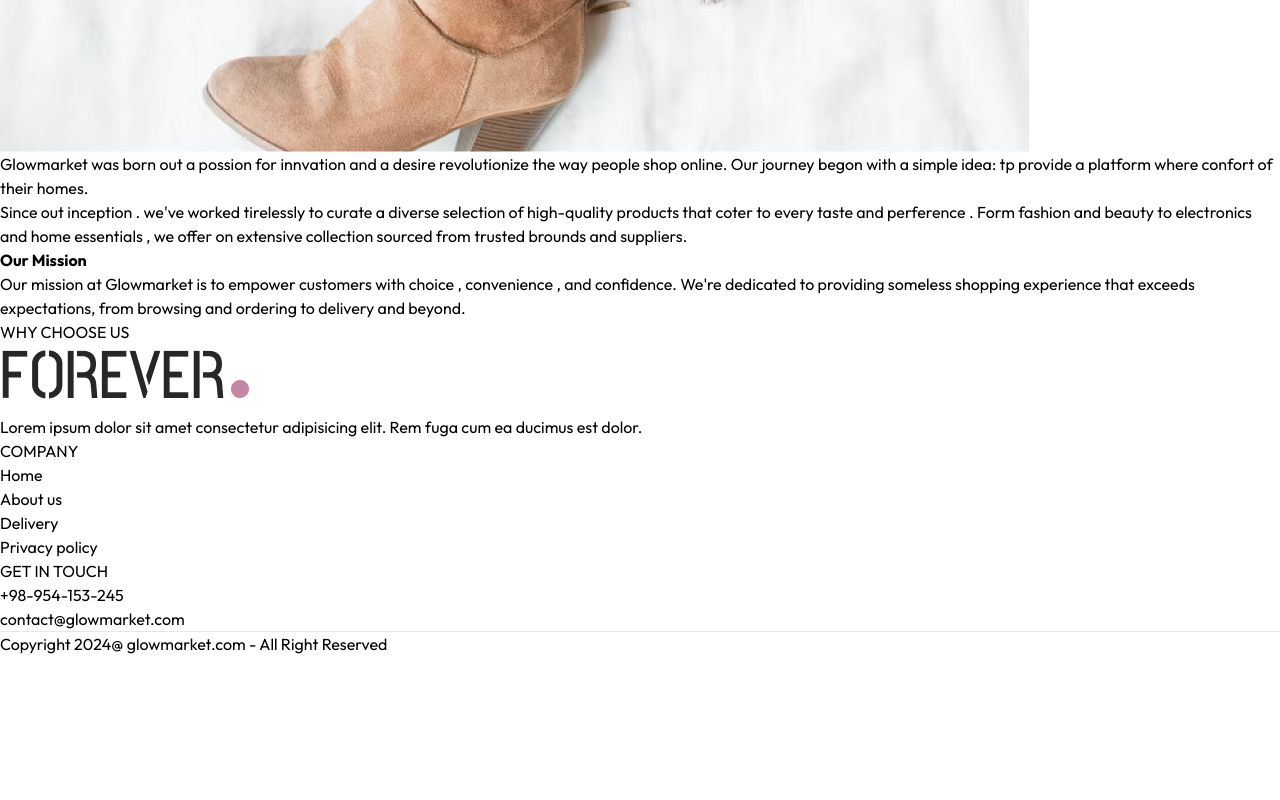
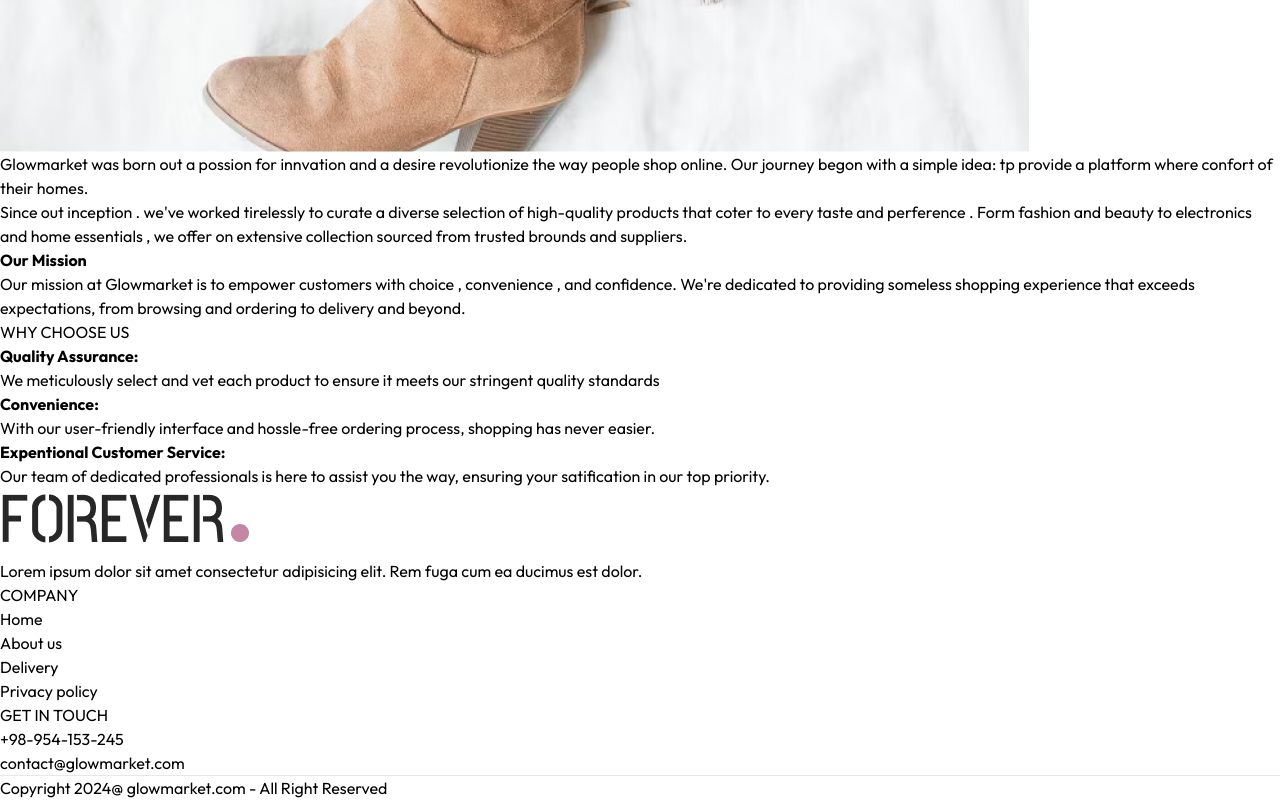
Before and after one commit to GhMamadreza84/E-Commerce-Shop-Front, a React (Vite) app: page /about in a window 1280 px wide. Shown: the part 1440-2240 px from the top of the page. Before the commit the page ends 2096 px from the top, so only its background shows below. Built offline with nearby package versions, Linux system fonts and the light colour scheme.

Commit message:
i create a new section why choose us in about page

```diff
--- a/src/pages/About.jsx
+++ b/src/pages/About.jsx
@@ -36,7 +36,30 @@ const About = () => {
         </div>
       </div>
       <div className="py-4 text-xl">
-        <Title text1={'WHY'} text2={'CHOOSE US'} />
+        <Title text1={"WHY"} text2={"CHOOSE US"} />
+      </div>
+      <div className="flex flex-col mb-20 text-sm md:flex-row">
+        <div className="flex flex-col gap-5 px-10 py-8 border md:px-16 sm:py-20">
+          <b>Quality Assurance:</b>
+          <p className="text-gray-600">
+            We meticulously select and vet each product to ensure it meets our
+            stringent quality standards
+          </p>
+        </div>
+        <div className="flex flex-col gap-5 px-10 py-8 border md:px-16 sm:py-20">
+          <b>Convenience:</b>
+          <p className="text-gray-600">
+            With our user-friendly interface and hossle-free ordering process,
+            shopping has never easier.
+          </p>
+        </div>
+        <div className="flex flex-col gap-5 px-10 py-8 border md:px-16 sm:py-20">
+          <b>Expentional Customer Service:</b>
+          <p className="text-gray-600">
+            Our team of dedicated professionals is here to assist you the way,
+            ensuring your satification in our top priority.
+          </p>
+        </div>
       </div>
     </div>
   );
```
